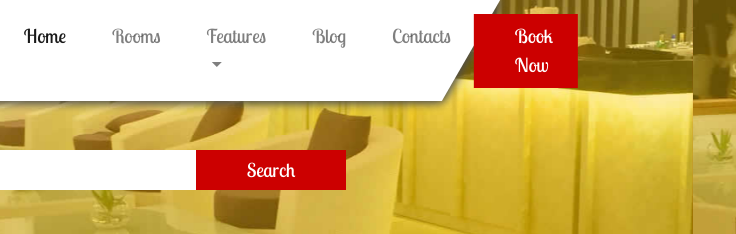
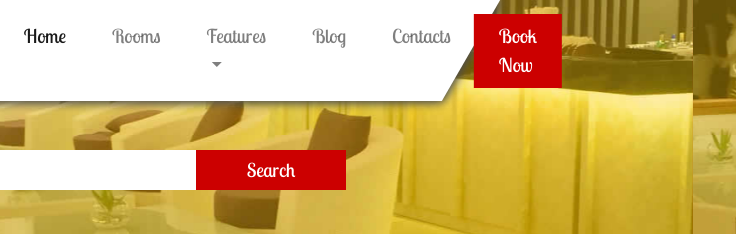
Before and after one commit to anupampande98/stqa01, a plain HTML site: page index.html in a window 1280 px wide. Shown: the top 234 px of the page, 544-1280 px from the left. Drawn offline with Linux system fonts and the light colour scheme.

Commit message:
Update index.html

```diff
--- a/index.html
+++ b/index.html
@@ -47,7 +47,7 @@
                             <a class="nav-link" href="#contact">contacts</a>
                         </li>
                         <li class="nav-item book d-flex align-items-center">
-                            <a class="nav-link" ><a href="https://anupampande98.github.io/STQA/">book now</a></a>
+                            <a href="https://anupampande98.github.io/STQA/">book now</a>
                         </li>
                     </ul>
                 </div>
```
